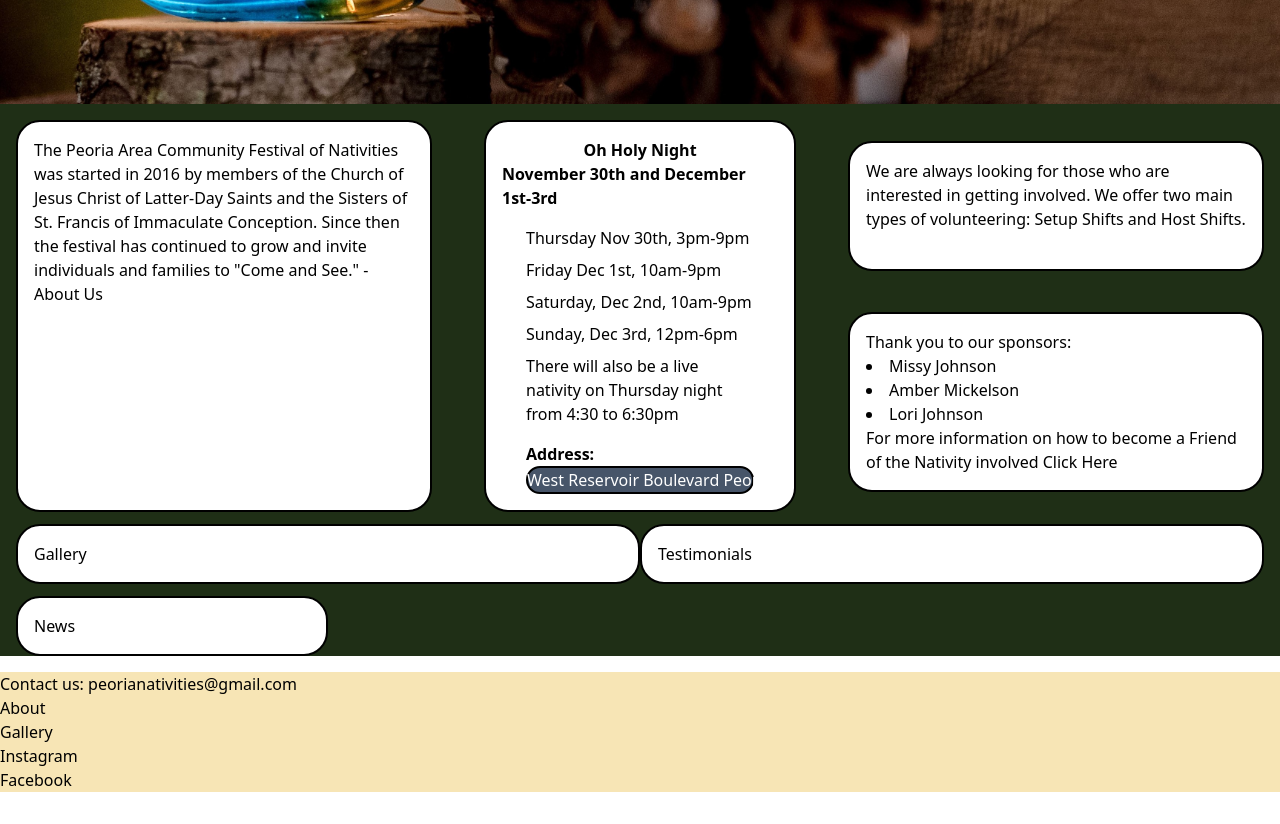
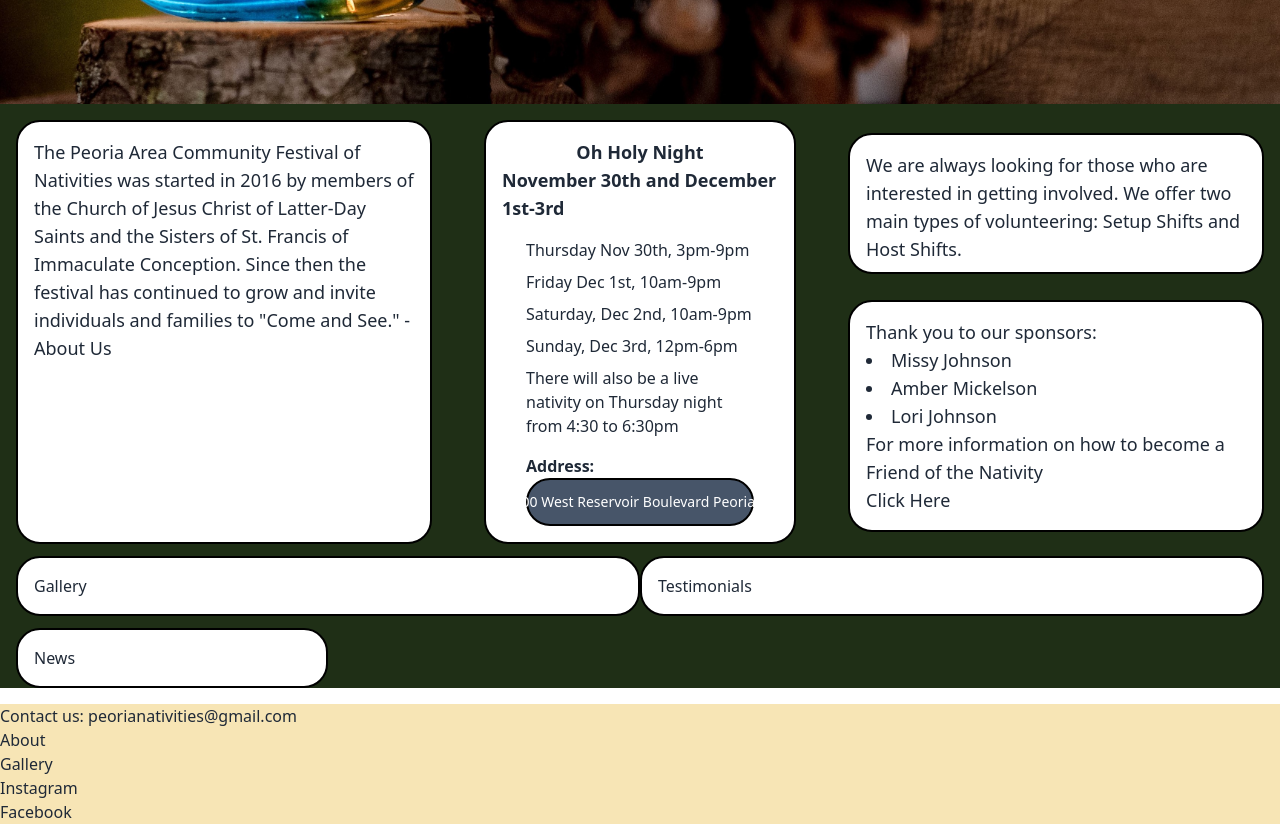
Before and after one commit to adaoj7/nativity_site, a React (Vite) app: page /betaAndPsi in a window 1280 px wide. Shown: the part 560-1384 px from the top of the page. Before the commit the page ends 1352 px from the top, so only its background shows below. Built offline with nearby package versions, Linux system fonts and the light colour scheme; no server answers.

Commit message:
added more styling and incoporated daisyui

```diff
--- a/package.json
+++ b/package.json
@@ -49,6 +49,7 @@
     "@types/react": "^18.2.45",
     "@types/react-dom": "^18.2.18",
     "@vitejs/plugin-react-swc": "^3.5.0",
+    "daisyui": "^4.5.0",
     "eslint": "^8.56.0",
     "eslint-plugin-react": "^7.33.2",
     "eslint-plugin-react-hooks": "^4.6.0",
--- a/src/components/VolunteerComponents/Donate.jsx
+++ b/src/components/VolunteerComponents/Donate.jsx
@@ -18,7 +18,7 @@
     <form onSubmit={createDonationSession}>
         <button
         type='submit'
-        className='bg-green-500 hover:bg-slate-500'
+        className='bg-green-500 btn hover:bg-slate-500'
         >Donate</button>
     </form>
         </div>
--- a/src/header-bar/Home.jsx
+++ b/src/header-bar/Home.jsx
@@ -28,7 +28,7 @@
                 <div className="flex flex-row flex-wrap m-4 space-y-3">
                     <div className="flex flex-row justify-between">
                         <section
-                            className="w-1/3 p-4 bg-white border-2 border-black rounded-3xl"
+                            className="w-1/3 p-4 text-lg bg-white border-2 border-black rounded-3xl"
                             id="about"
                         >
                             {/* <!-- Brief about the festival with a 'Read more' link to the about page --> */}
@@ -51,39 +51,39 @@
                             id="events"
                         >
                             {/* <!-- Interactive event scheduler/calendar --> */}
-                            <h2 className="flex justify-center font-semibold">
+                            <h2 className="flex justify-center text-lg font-semibold">
                                 Oh Holy Night
                             </h2>
-                            <h2 className="flex justify-center font-semibold">
+                            <h2 className="flex justify-center text-lg font-semibold">
                                 November 30th and December 1st-3rd
                             </h2>
                             <ul className="m-4">
-                                <li className="m-2">
+                                <li className="m-2 ">
                                     Thursday Nov 30th, 3pm-9pm
                                 </li>
-                                <li className="m-2">
+                                <li className="m-2 ">
                                     Friday Dec 1st, 10am-9pm
                                 </li>
-                                <li className="m-2">
+                                <li className="m-2 ">
                                     Saturday, Dec 2nd, 10am-9pm
                                 </li>
-                                <li className="m-2">
+                                <li className="m-2 ">
                                     Sunday, Dec 3rd, 12pm-6pm
                                 </li>
-                                <li className="m-2">
+                                <li className="m-2 ">
                                     There will also be a live nativity on
                                     Thursday night from 4:30 to 6:30pm
                                 </li>
                             </ul>
                             <div className="flex flex-col justify-center mx-6">
-                                <h2 className="font-semibold">Address:</h2>
+                                <h2 className="font-semibold ">Address:</h2>
                                 <button
                                     onClick={() =>
                                         window.open(
                                             `https://www.google.com/maps/place/The+Community+Festival+of+Nativities/@40.7352662,-89.6539589,15.5z/data=!4m6!3m5!1s0x880a5c39a382250d:0x6fcfa24cada00e1b!8m2!3d40.732102!4d-89.651485!16s%2Fg%2F11f63xgxt0?entry=ttu`
                                         )
                                     }
-                                    className="flex justify-center px-4 text-white border-2 border-black bg-slate-600 hover:bg-slate-300 rounded-3xl whitespace-nowrap"
+                                    className="flex justify-center px-4 text-white border-2 border-black btn bg-slate-600 hover:bg-slate-300 rounded-3xl whitespace-nowrap"
                                 >
                                     3700 West Reservoir Boulevard Peoria, IL
                                 </button>
@@ -91,7 +91,7 @@
                         </section>
                         <div className="flex flex-col justify-around w-1/3">
                             <section
-                                className="p-4 bg-white border-2 border-black h-1/3 rounded-3xl"
+                                className="p-4 text-lg bg-white border-2 border-black h-1/3 rounded-3xl"
                                 id="volunteer"
                             >
                                 {/* <!-- Information on volunteering and a sign-up form --> */}
@@ -101,17 +101,28 @@
                                 Host Shifts.
                             </section>
                             <section
-                                className="p-4 bg-white border-2 border-black rounded-3xl"
+                                className="p-4 text-lg bg-white border-2 border-black rounded-3xl"
                                 id="donate"
                             >
                                 {/* <!-- Quick donation access --> */}
+                                <div>
+
                                 Thank you to our sponsors:
                                 <li>Missy Johnson</li>
                                 <li>Amber Mickelson</li>
                                 <li>Lori Johnson</li>
-                                For more information on how to become a Friend of the Nativity involved{" "}
-                                <NavLink to="/donate"
-                                    className='hover:text-gray-400'>Click Here</NavLink>
+                                For more information on how to become a Friend
+                                of the Nativity{" "}
+                                </div>
+                                <span>
+
+                                <NavLink
+                                    to="/donate"
+                                    className="hover:text-gray-400"
+                                    >
+                                    Click Here
+                                </NavLink>
+                                    </span>
                             </section>
                         </div>
                     </div>
--- a/src/layout/Header.jsx
+++ b/src/layout/Header.jsx
@@ -326,7 +326,7 @@
                                         )}
                                     </Menu.Item>
                                 </div>
-                                <div>
+                                <div className="px-1 py-1">
                                 <Menu.Item>
                                         {({ active }) => (
                                             <NavLink
--- a/tailwind.config.js
+++ b/tailwind.config.js
@@ -33,6 +33,11 @@
     },
   },
   plugins: [
-
+  require("daisyui")
   ],
+  daisyui:{
+    styled:false,
+    base:true,
+    darkTheme: "light",
+  }
 }
```
Also changed, not shown: src/components/VolunteerComponents/Host.jsx (+14 -12 lines), src/components/VolunteerComponents/Setup.jsx (+13 -11 lines), 1 other file (tests, documents, lock files or other folders).
